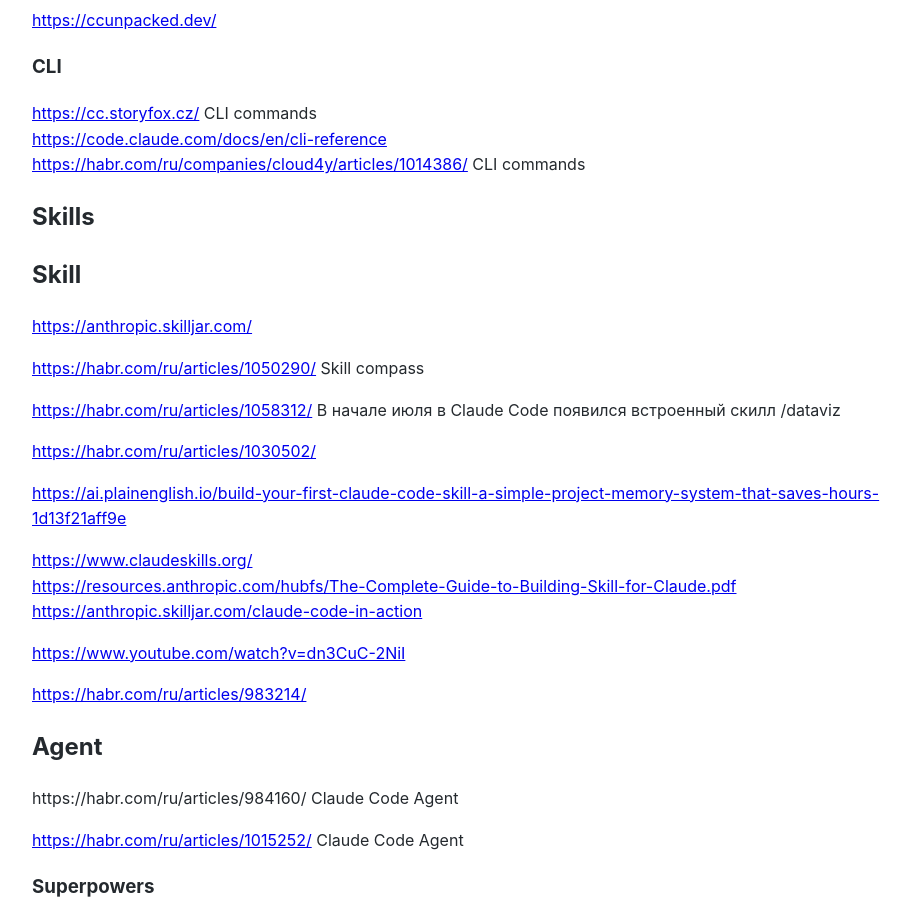
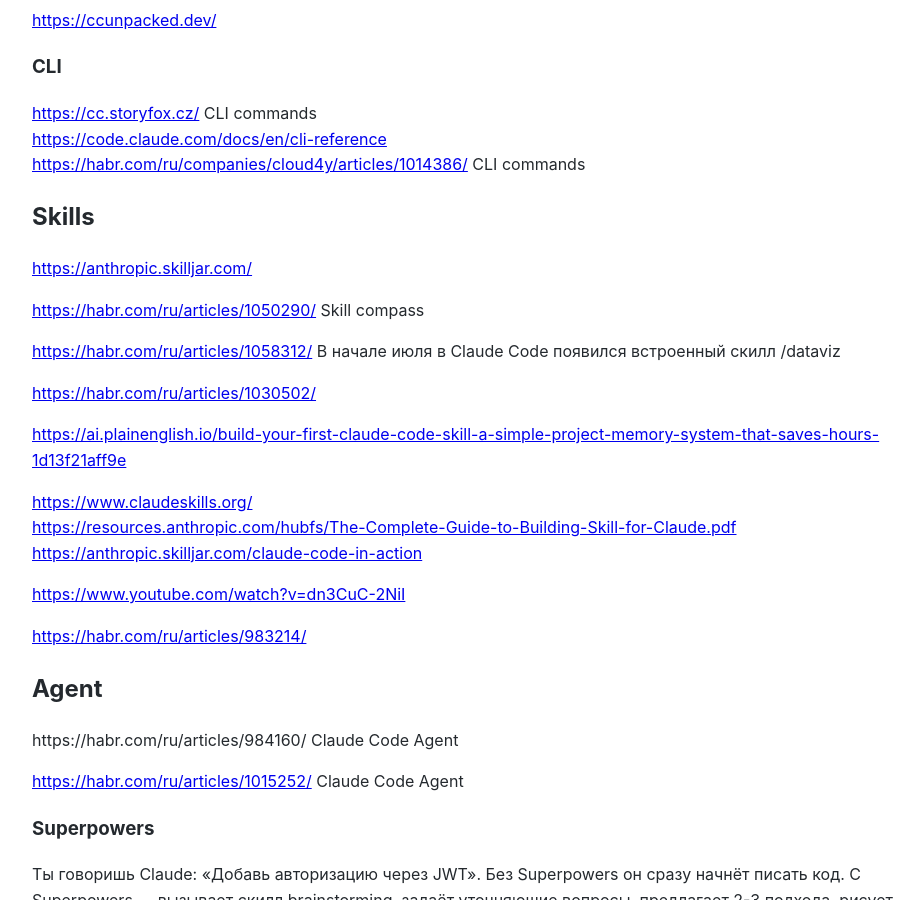
Before and after one commit to Michael-Lubinsky/michael-lubinsky.github.com, a Jekyll site: the page built from ml/claude.md, in a window 1280 px wide and 900 px high, scrolled down 698 px. Shown: the whole window, without its empty margins (158-1082 px from the left). Built offline with Jekyll 4.4.1, drawn with Linux system fonts in a browser that asks for light colours; our own code applies the rules of GitHub Pages for plain Markdown files.

Commit message:
Update claude.md

```diff
--- a/ml/claude.md
+++ b/ml/claude.md
@@ -40,7 +40,6 @@
 
 ## Skills
 
-## Skill
 <https://anthropic.skilljar.com/>
 
 <https://habr.com/ru/articles/1050290/> Skill compass
```
